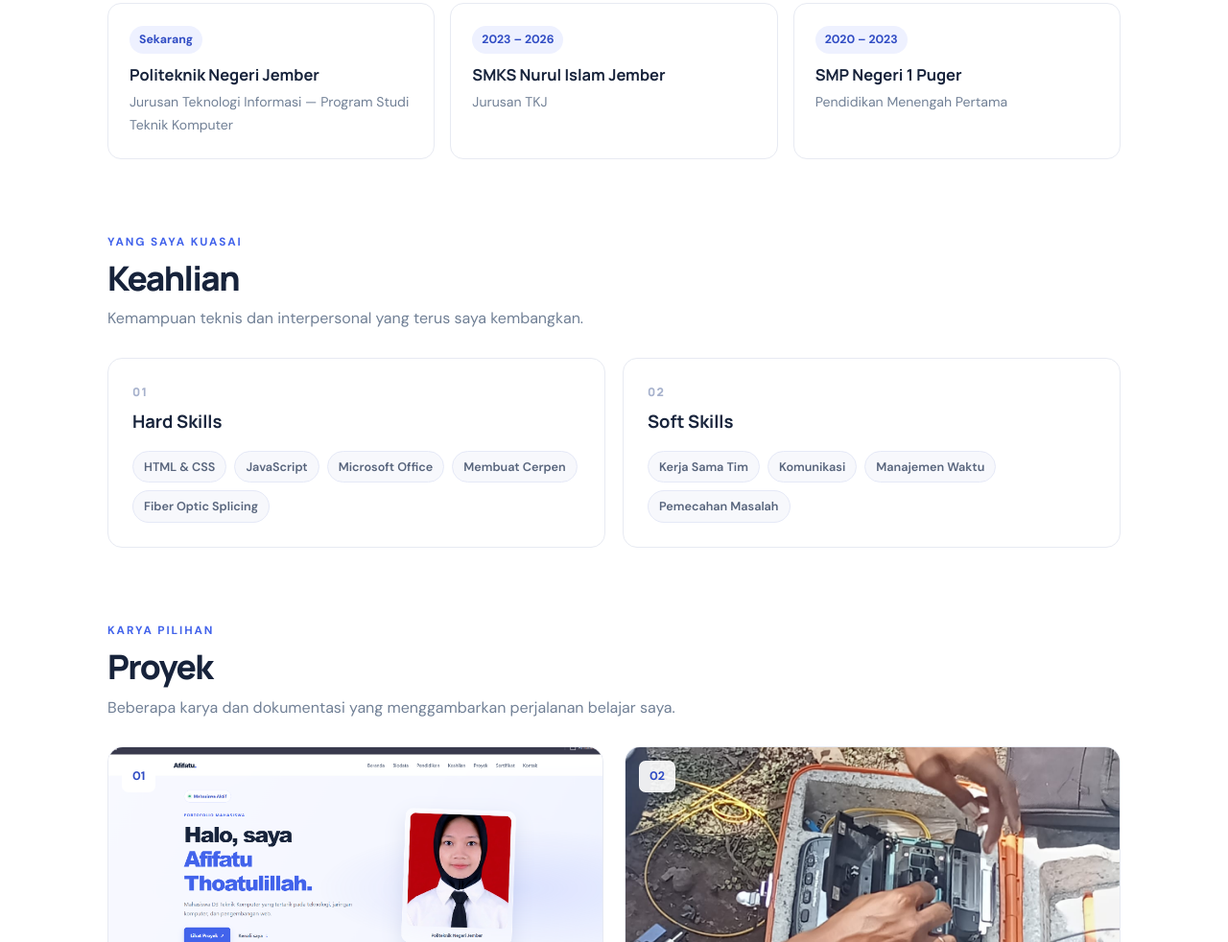
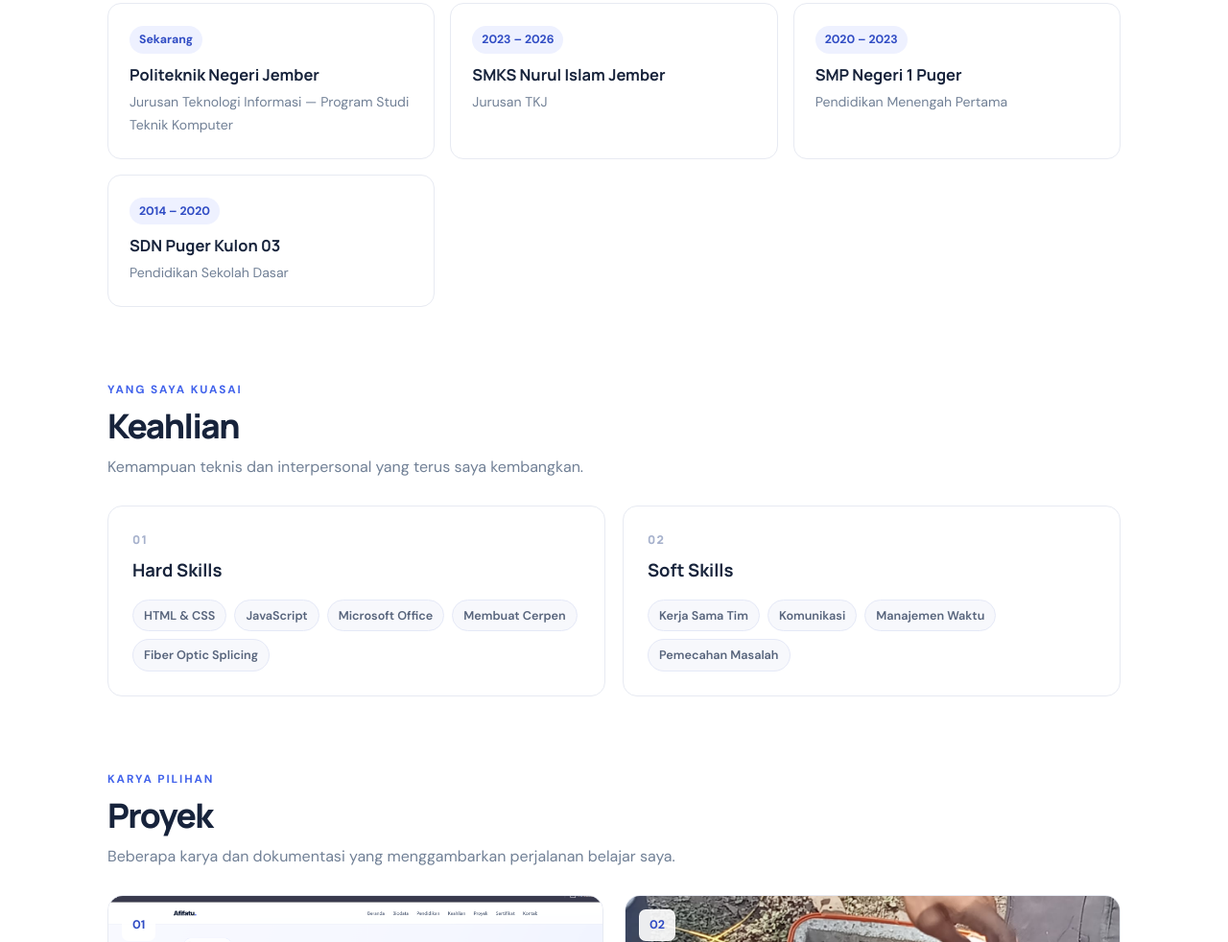
Before and after one commit to afifatuthoatulillah/portofolio, a plain HTML site: page index.html in a window 1280 px wide. Shown: the part 1278-2260 px from the top of the page at 96% size. Drawn offline with Linux system fonts and the light colour scheme.

Commit message:
Fix HTML formatting and structure

```diff
--- a/index.html
+++ b/index.html
@@ -101,6 +101,12 @@
         <span class="tahun">2020 – 2023</span>
         <h3>SMP Negeri 1 Puger</h3>
         <p>Pendidikan Menengah Pertama</p>
+      </div>
+
+      <div class="item-pendidikan">
+        <span class="tahun">2014 – 2020</span>
+        <h3>SDN Puger Kulon 03</h3>
+        <p>Pendidikan Sekolah Dasar</p>
       </div>
     </div>
   </section>
```
